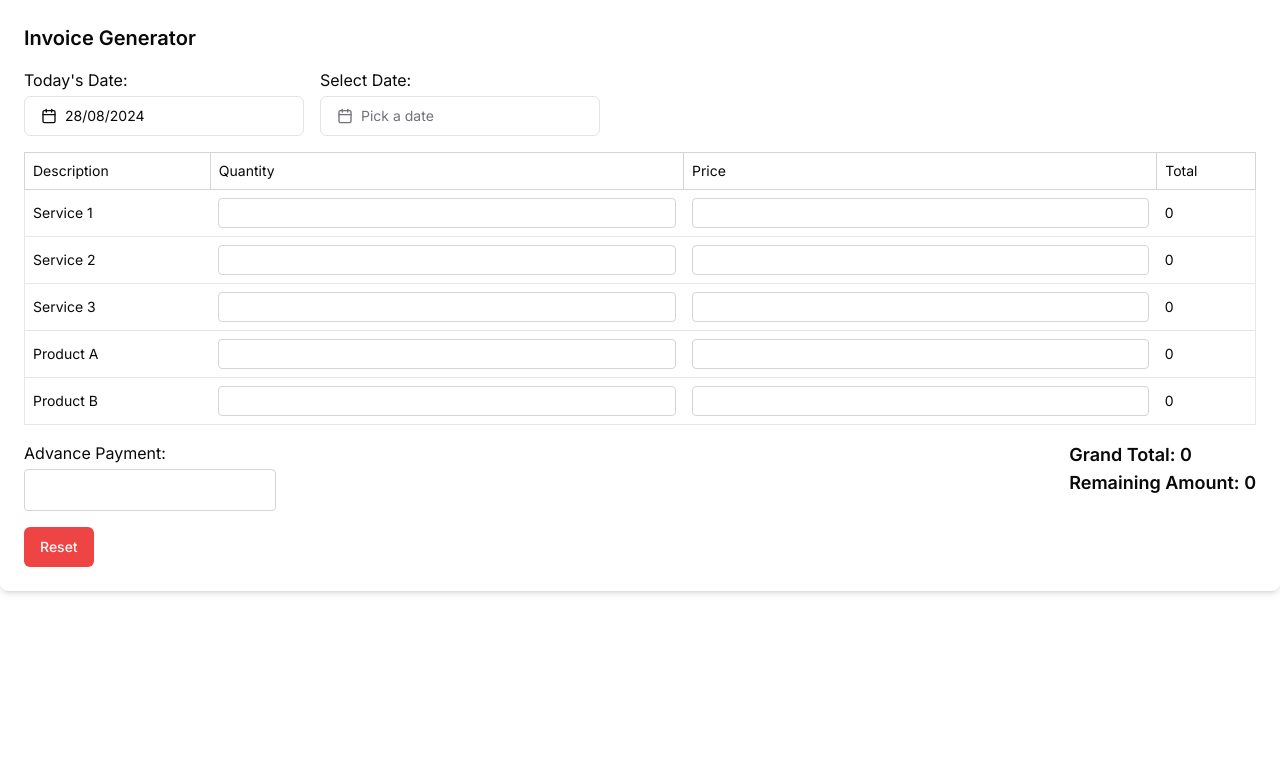
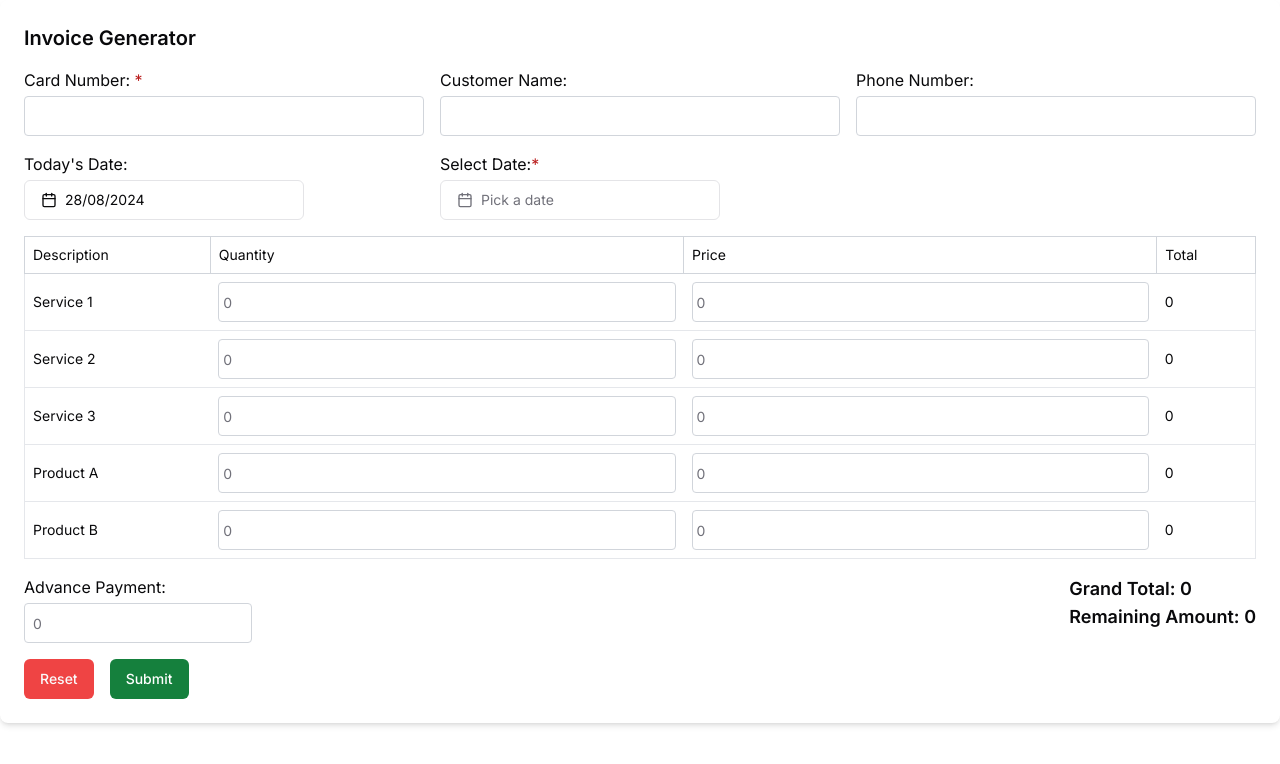
Before and after one commit to AmruthLP12/invoice-slt, a Next.js app: page / in a window 1280 px wide. Shown: the top 764 px of the page. Built offline with nearby package versions, Linux system fonts and the light colour scheme.

Commit message:
submit done

```diff
--- /dev/null
+++ b/app/api/route.js
@@ -0,0 +1,49 @@
+import { connectDb } from "@/lib/config/db";
+import TodoModel from "@/lib/models/TodoModel";
+import { NextResponse } from "next/server";
+
+const LoadDB = async () => {
+  await connectDb();
+};
+
+LoadDB();
+
+export async function GET(request) {
+  const todos = await TodoModel.find({});
+  return NextResponse.json({ todos: todos });
+}
+
+export async function POST(request) {
+  const { title, description } = await request.json();
+
+  await TodoModel.create({
+    title,
+    description,
+  });
+
+  return NextResponse.json({ msg: "Todo Created" });
+}
+
+export async function DELETE(request) {
+  const mongoId = await request.nextUrl.searchParams.get("mongoId");
+  await TodoModel.findByIdAndDelete(mongoId);
+
+  return NextResponse.json({ msg: "Todo Deleted" });
+}
+
+export async function PUT(request) {
+  const mongoId = request.nextUrl.searchParams.get("mongoId");
+  const action = request.nextUrl.searchParams.get("action");
+
+  const updateData =
+    action === "pending" ? { isCompleted: false } : { isCompleted: true };
+
+  await TodoModel.findByIdAndUpdate(mongoId, {
+    $set: updateData,
+  });
+
+  const message =
+    action === "pending" ? "Todo Marked as Pending" : "Todo Completed";
+
+  return NextResponse.json({ msg: message });
+}
--- a/app/globals.css
+++ b/app/globals.css
@@ -67,3 +67,13 @@
     @apply bg-background text-foreground;
   }
 }
+
+input[type="number"]::-webkit-outer-spin-button,
+input[type="number"]::-webkit-inner-spin-button {
+  -webkit-appearance: none;
+  margin: 0;
+}
+
+input[type="number"] {
+  -moz-appearance: textfield; /* Disable for Firefox */
+}
--- a/components/InvoiceTable.tsx
+++ b/components/InvoiceTable.tsx
@@ -10,7 +10,10 @@ import {
   TableRow,
 } from "@/components/ui/table";
 import { Button } from "@/components/ui/button";
-import { DatePicker } from "@/components/ui/date-picker"; // Import the updated DatePicker component
+import { DatePicker } from "@/components/ui/date-picker";
+import { Input } from "@/components/ui/input";
+import { ToastContainer, toast } from "react-toastify";
+import "react-toastify/dist/ReactToastify.css";
 
 import { fixedRows, tableHeaders } from "@/data";
 
@@ -25,6 +28,11 @@ const InvoiceTable: React.FC = () => {
   const [rows, setRows] = useState<InvoiceRow[]>(fixedRows);
   const [advance, setAdvance] = useState<number>(0);
   const [selectedDate, setSelectedDate] = useState<Date | undefined>(undefined);
+  const [customerName, setCustomerName] = useState<string>("");
+  const [phoneNumber, setPhoneNumber] = useState<string>("");
+  const [cardNumber, setCardNumber] = useState<string>("");
+  const [isDateValid, setIsDateValid] = useState<boolean>(true);
+  const [isCardNumberValid, setIsCardNumberValid] = useState<boolean>(true);
 
   const today = new Date();
 
@@ -65,6 +73,46 @@ const InvoiceTable: React.FC = () => {
     setRows(fixedRows);
     setAdvance(0);
     setSelectedDate(undefined);
+    setCustomerName("");
+    setPhoneNumber("");
+    setCardNumber("");
+  };
+
+  // Handle submit button
+  const handleSubmit = () => {
+    let isValid = true;
+
+    if (!cardNumber || !selectedDate) {
+      isValid = false;
+      toast.error("Please fill out all required fields");
+    }
+
+    if (!cardNumber) {
+      isValid = false;
+      setIsCardNumberValid(false); // Set validation to false if card number is empty
+    }
+
+    if (!selectedDate) {
+      isValid = false;
+      setIsDateValid(false); // Set validation to false if no date is selected
+    }
+
+    if (!isValid) {
+      return; // Prevent submission if any validation fails
+    }
+
+    setIsCardNumberValid(true); // Reset validation state
+    setIsDateValid(true); // Reset validation state
+
+    // If all validations pass, continue with submission logic
+    console.table({
+      customerName,
+      phoneNumber,
+      cardNumber,
+      selectedDate,
+      advance,
+      rows,
+    });
   };
 
   // Calculate grand total
@@ -72,19 +120,74 @@ const InvoiceTable: React.FC = () => {
   const remainingAmount = grandTotal - advance;
 
   return (
+    <>
+      <ToastContainer theme="light" position="bottom-right" />
       <div className="p-6 bg-white shadow-md rounded-lg">
         <h2 className="text-xl font-semibold mb-4">Invoice Generator</h2>
 
+        {/* Customer Details */}
+        <div className="grid grid-cols-1 md:grid-cols-2 lg:grid-cols-3 gap-4 mb-4">
+          <div>
+            <label className="block mb-1">
+              Card Number: <span className="text-red-700">*</span>
+            </label>
+            <Input
+              type="text"
+              value={cardNumber}
+              onChange={(e) => {
+                setCardNumber(e.target.value);
+                setIsCardNumberValid(true); // Reset validation when user types
+              }}
+              className="w-full p-2 border border-gray-300 rounded"
+              required
+            />
+            {!isCardNumberValid && (
+              <p className="text-red-500 text-sm">
+                Please Enter the card number.
+              </p> // Show error message
+            )}
+          </div>
+          <div>
+            <label className="block mb-1">Customer Name:</label>
+            <Input
+              type="text"
+              value={customerName}
+              onChange={(e) => setCustomerName(e.target.value)}
+              className="w-full p-2 border border-gray-300 rounded"
+            />
+          </div>
+          <div>
+            <label className="block mb-1">Phone Number:</label>
+            <Input
+              type="text"
+              value={phoneNumber}
+              onChange={(e) => setPhoneNumber(e.target.value)}
+              className="w-full p-2 border border-gray-300 rounded"
+            />
+          </div>
+        </div>
+
         {/* Date Pickers */}
-      <div className="mb-4 flex space-x-4">
+        <div className="grid grid-cols-1 md:grid-cols-2 lg:grid-cols-3 gap-4 mb-4">
           <div>
             <label className="block mb-1">Today&apos;s Date:</label>
             <DatePicker date={today} onDateChange={() => {}} />{" "}
             {/* Disabled Date Picker */}
           </div>
           <div>
-          <label className="block mb-1">Select Date:</label>
-          <DatePicker date={selectedDate} onDateChange={setSelectedDate} />
+            <label className="block mb-1">
+              Select Date:<span className="text-red-700">*</span>
+            </label>
+            <DatePicker
+              date={selectedDate}
+              onDateChange={(date) => {
+                setSelectedDate(date);
+                setIsDateValid(true);
+              }}
+            />
+            {!isDateValid && (
+              <p className="text-red-500 text-sm">Please select a date.</p> // Show error message
+            )}
           </div>
         </div>
 
@@ -112,21 +215,23 @@ const InvoiceTable: React.FC = () => {
               >
                 <TableCell className="p-2">{row.description}</TableCell>
                 <TableCell className="p-2">
-                <input
+                  <Input
                     type="number"
                     name="qty"
                     value={row.qty === 0 ? "" : row.qty} // Show empty string if zero
                     onChange={(e) => handleChange(index, e)}
                     className="w-full p-1 border border-gray-300 rounded"
+                    placeholder="0"
                   />
                 </TableCell>
                 <TableCell className="p-2">
-                <input
+                  <Input
                     type="number"
                     name="price"
                     value={row.price === 0 ? "" : row.price} // Show empty string if zero
                     onChange={(e) => handleChange(index, e)}
                     className="w-full p-1 border border-gray-300 rounded"
+                    placeholder="0"
                   />
                 </TableCell>
                 <TableCell className="p-2">{row.total}</TableCell>
@@ -138,11 +243,12 @@ const InvoiceTable: React.FC = () => {
         <div className="mt-4 flex justify-between">
           <div>
             <label className="block mb-1">Advance Payment:</label>
-          <input
+            <Input
               type="number"
               value={advance === 0 ? "" : advance} // Show empty string if zero
               onChange={handleAdvanceChange}
               className="w-full p-2 border border-gray-300 rounded"
+              placeholder="0"
             />
           </div>
           <div>
@@ -153,10 +259,19 @@ const InvoiceTable: React.FC = () => {
           </div>
         </div>
 
-      <Button onClick={handleReset} variant="destructive" className="mt-4">
+        <div className="mt-4 flex gap-4">
+          <Button onClick={handleReset} variant="destructive">
             Reset
           </Button>
+          <Button
+            onClick={handleSubmit}
+            className="bg-green-700 text-white hover:text-gray-300 hover:bg-green-600"
+          >
+            Submit
+          </Button>
         </div>
+      </div>
+    </>
   );
 };
 
--- /dev/null
+++ b/components/ui/input.tsx
@@ -0,0 +1,25 @@
+import * as React from "react"
+
+import { cn } from "@/lib/utils"
+
+export interface InputProps
+  extends React.InputHTMLAttributes<HTMLInputElement> {}
+
+const Input = React.forwardRef<HTMLInputElement, InputProps>(
+  ({ className, type, ...props }, ref) => {
+    return (
+      <input
+        type={type}
+        className={cn(
+          "flex h-10 w-full rounded-md border border-input bg-background px-3 py-2 text-sm ring-offset-background file:border-0 file:bg-transparent file:text-sm file:font-medium placeholder:text-muted-foreground focus-visible:outline-none focus-visible:ring-2 focus-visible:ring-ring focus-visible:ring-offset-2 disabled:cursor-not-allowed disabled:opacity-50",
+          className
+        )}
+        ref={ref}
+        {...props}
+      />
+    )
+  }
+)
+Input.displayName = "Input"
+
+export { Input }
--- /dev/null
+++ b/lib/config/db.js
@@ -0,0 +1,22 @@
+import mongoose from 'mongoose';
+
+let isConnected; // Track the connection status
+
+export const connectDb = async () => {
+  if (isConnected) {
+    console.log("Using existing database connection");
+    return;
+  }
+
+  try {
+    const db = await mongoose.connect(process.env.MONGODB_URI, {
+      useNewUrlParser: true,
+      useUnifiedTopology: true,
+    });
+
+    isConnected = db.connections[0].readyState;
+    console.log("DB Connected");
+  } catch (error) {
+    console.error("DB Connection Error:", error);
+  }
+};
--- /dev/null
+++ b/lib/models/TodoModel.js
@@ -0,0 +1,23 @@
+const { default: mongoose } = require("mongoose");
+
+const Schema = new mongoose.Schema(
+  {
+    title: {
+      type: String,
+      required: true,
+    },
+    description: {
+      type: String,
+      required: true,
+    },
+    isCompleted: {
+      type: Boolean,
+      default: false,
+    },
+  },
+  { timestamps: true }
+);
+
+const TodoModel = mongoose.models.todo || mongoose.model("todo", Schema);
+
+export default TodoModel;
--- a/package.json
+++ b/package.json
@@ -21,6 +21,7 @@
     "react": "^18",
     "react-day-picker": "^8.10.1",
     "react-dom": "^18",
+    "react-toastify": "^10.0.5",
     "tailwind-merge": "^2.5.2",
     "tailwindcss-animate": "^1.0.7"
   },
```
Also changed, not shown: 1 other file (tests, documents, lock files or other folders). Lines whose indentation alone changed are shown as unchanged.
